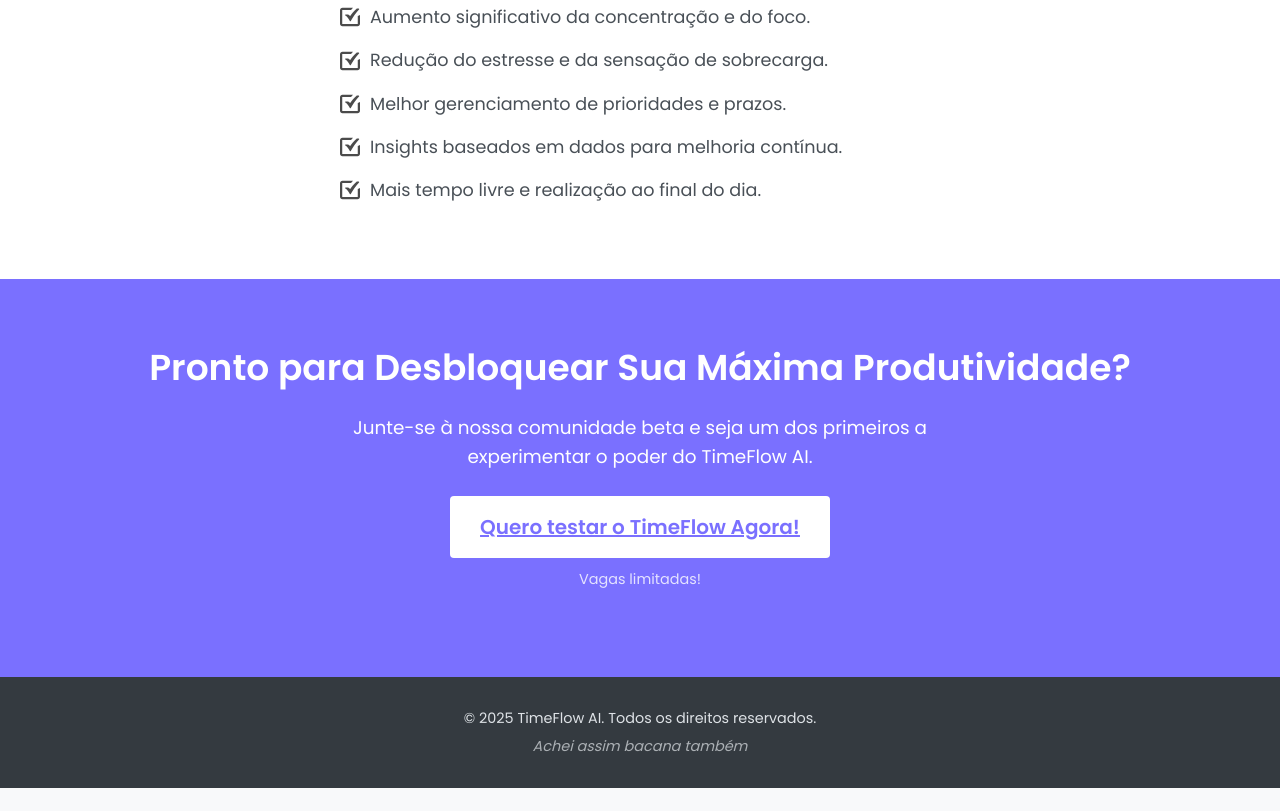
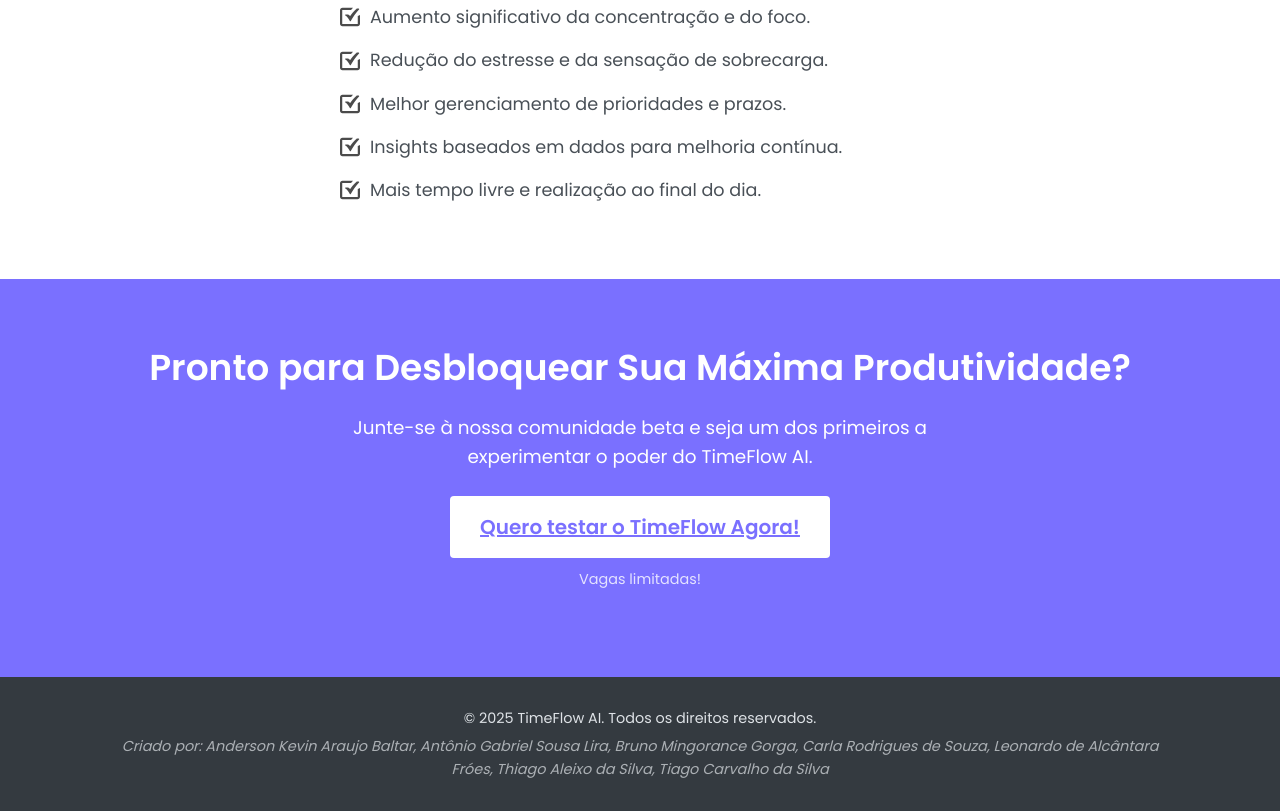
Before and after one commit to bruno-gorga/pomodoro-app-landing-page, a plain HTML site: page index.html in a window 1280 px wide. Shown: the part 3336-4147 px from the top of the page. Before the commit the page ends 4124 px from the top, so only its background shows below. Drawn offline with Linux system fonts and the light colour scheme.

Commit message:
Update index.html

```diff
--- a/index.html
+++ b/index.html
@@ -160,7 +160,7 @@
     <footer>
         <div class="container">
             <p>&copy; 2025 TimeFlow AI. Todos os direitos reservados.</p>
-            <p class="footer-note">Achei assim bacana também</p>
+            <p class="footer-note">Criado por: Anderson Kevin Araujo Baltar, Antônio Gabriel Sousa Lira, Bruno Mingorance Gorga, Carla Rodrigues de Souza, Leonardo de Alcântara Fróes, Thiago Aleixo da Silva, Tiago Carvalho da Silva</p>
         </div>
     </footer>
 
```
